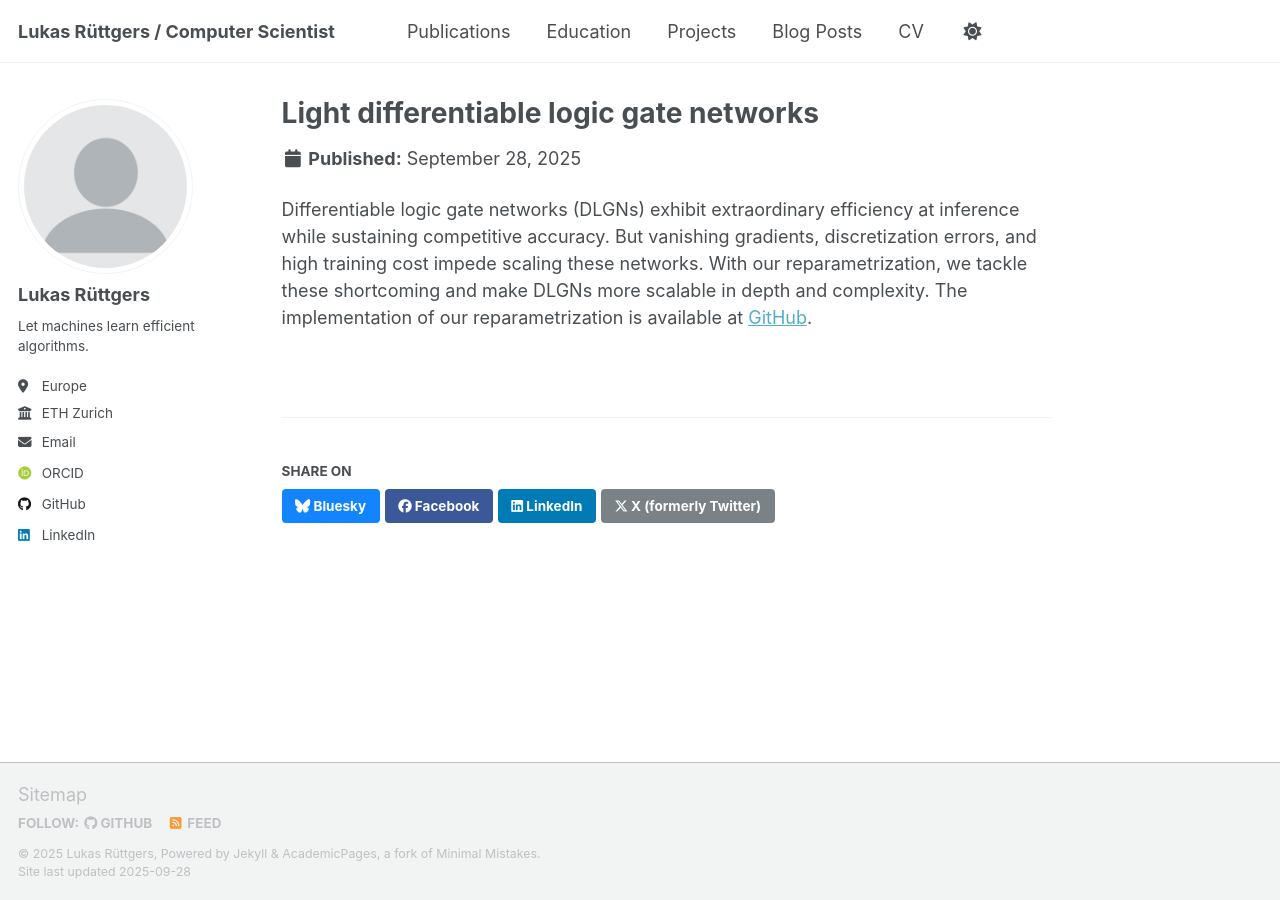
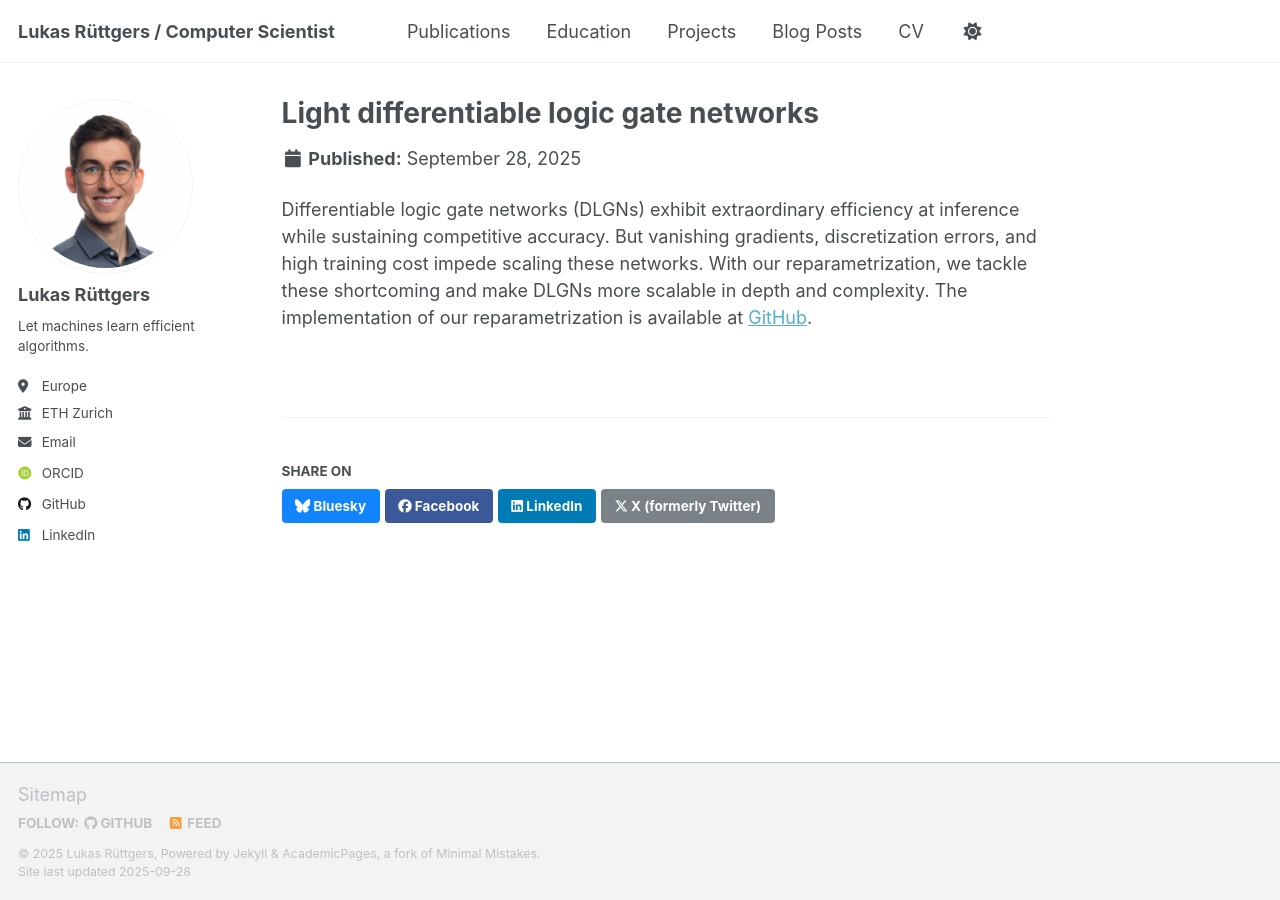
Before and after one commit to lukas-ruettgers/lukas-ruettgers.github.io, a Jekyll site: the page built from _portfolio/light-difflogic.md, in a window 1280 px wide. Built offline with Jekyll 4.4.1, drawn with Linux system fonts in a browser that asks for light colours; some web fonts are replaced; a script that is not in the unit is left out.

```diff
--- a/_config.yml
+++ b/_config.yml
@@ -23,7 +23,7 @@ repository               : "lukas-ruettgers/lukas-ruettgers.github.io"
 #               Additional customization can be done by editing /_includes/author-profile.html
 author:
   # Biographic information
-  avatar           : "profile.png"
+  avatar           : "profile.jpg"
   name             : "Lukas Rüttgers"
   pronouns         : # example: "she/her"
   bio              : "Let machines learn efficient algorithms."
--- a/_portfolio/light-difflogic.md
+++ b/_portfolio/light-difflogic.md
@@ -1,6 +1,6 @@
 ---
 title: "Light differentiable logic gate networks"
-excerpt: "Reparametrizing differentiable logic gate networks to make them more lightweight and scalable.<br/><img src='/light-difflogic.png'>"
+excerpt: "Reparametrizing differentiable logic gate networks to make them more lightweight and scalable.<br/><img src='/images/light-difflogic.png'>"
 collection: portfolio
 ---
 
```
